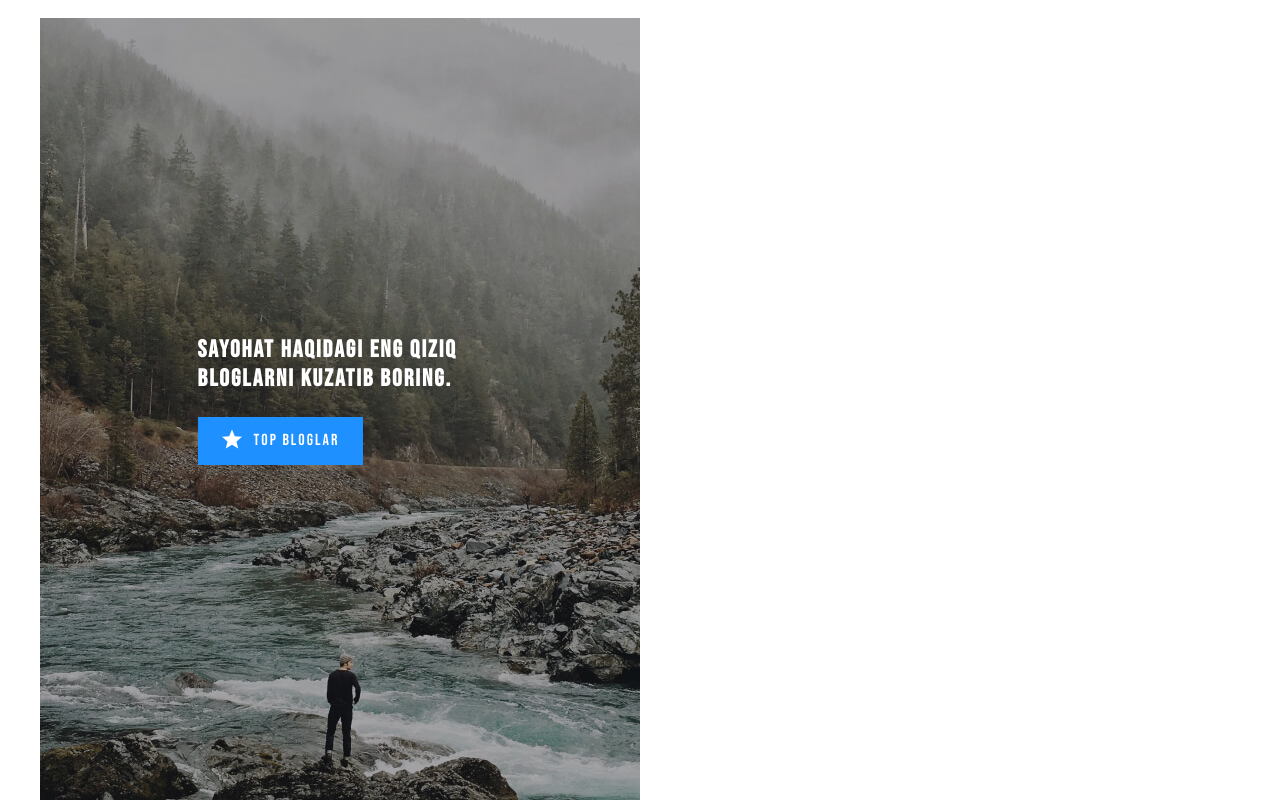
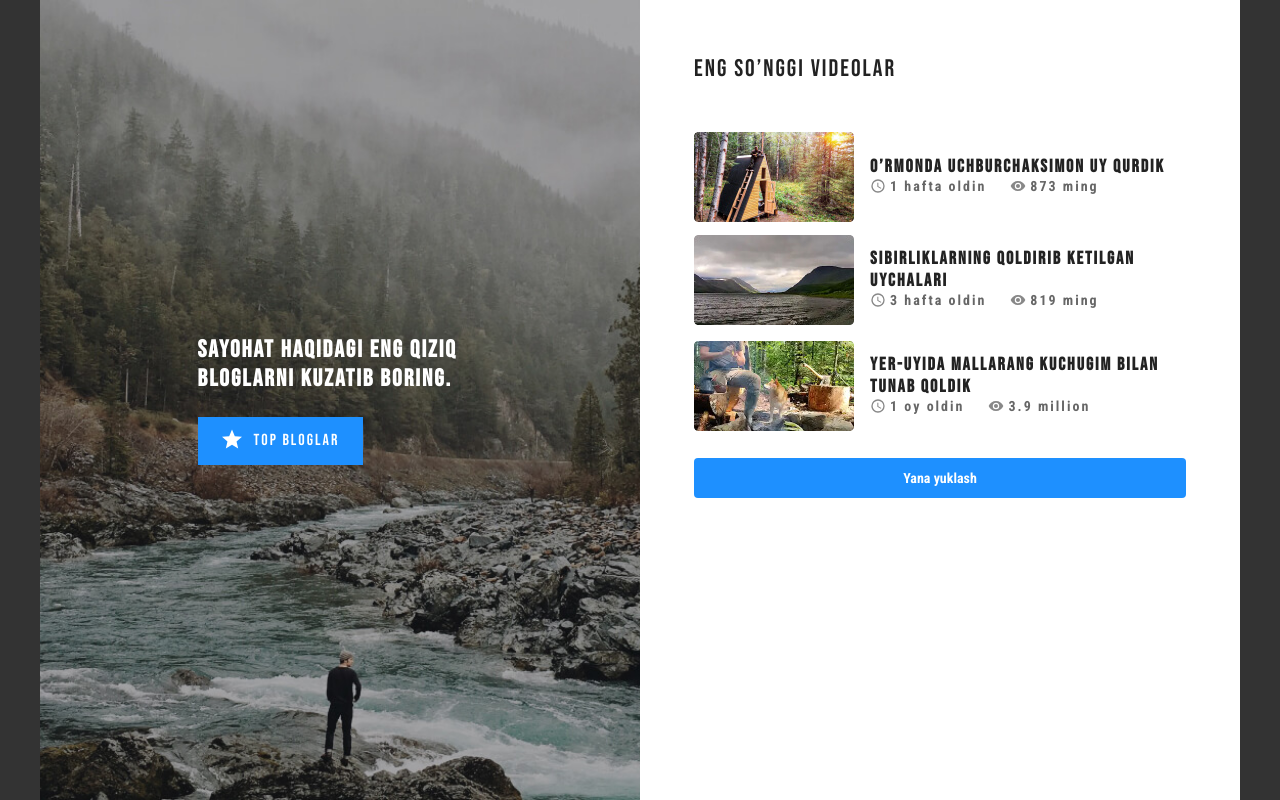
Before and after one commit to ortigaliev/ortigaliyev-Sayohat, a plain HTML site: page index.html in a window 1280 px wide. Drawn offline with Linux system fonts and the light colour scheme.

Commit message:
Add all styles and finish the project

```diff
--- a/css/style.css
+++ b/css/style.css
@@ -20,8 +20,8 @@ body{
   padding: 0;
   font-size: 16px;
   line-height: 1.5;
-  font-family: "Bebas Neue", "Arial", sans-serif;
-  background-color: #fff;
+  font-family: "Bebas Neue", "Roboto Condenced", "Arial", sans-serif;
+  background-color: #333;
   color: #222;
 }
 
@@ -70,7 +70,7 @@ img{
   padding: 24px;
   background-image: url(../img/left-bg.jpg);
   background-repeat: no-repeat;
-  background-size: contain;
+  background-size: cover;
   background-position: center bottom;
   width: 100%;
   max-width: 600px;
@@ -86,9 +86,9 @@ only screen and (                min-resolution: 192dpi),
 only screen and (                min-resolution: 2dppx) {
   .hero{
     background-image: url(../img/left-bg@2x.jpg);
-  background-repeat: no-repeat;
-  background-size: contain;
-  background-position: center bottom;
+    background-repeat: no-repeat;
+    background-size: contain;
+    background-position: center bottom;
   }
 
 }
@@ -144,3 +144,146 @@ only screen and (                min-resolution: 2dppx) {
   background-position: center center;
   content: '';
 }
+
+/* LATES VIDEOS */
+
+.lates-videos {
+  width: 100%;
+  max-width: 600px;
+  padding: 54px;
+  background-color: #fff;
+}
+
+.lates-videos-heading {
+  margin-top: 0;
+  font-size: 24px;
+  line-height: normal;
+  font-family: "Bebas Neue", sans-serif;
+  color: #222;
+  font-weight: 400;
+  letter-spacing: 2px;
+}
+
+.lates-videos-devider {
+  margin-top: 24px;
+  margin-bottom: 24px;
+  border: 0;
+  height: 1px;
+  color: #222;
+}
+
+.lates-videos-list {
+  padding: 0;
+  margin: 0;
+  margin-bottom: 24px;
+  list-style: none;
+}
+
+.lates-videos-item:not(:last-child) {
+  margin-bottom: 10px;
+}
+
+/* ITEM LATES VIDEO */
+.item-lates-video {
+  display: flex;
+  align-items: center;
+
+}
+
+.item-lates-videos-img {
+  width: 160px;
+  height: 90px;
+  object-fit: cover;
+  border-radius: 4px;
+}
+
+.item-lates-videos-info {
+  padding: 16px;
+}
+
+.item-lates-videos-heading {
+  margin-top: 0;
+  margin-bottom: 4px;
+  font-family: "Bebas Neue",  sans-serif;
+  font-size: 18px;
+  line-height: 22px;
+  letter-spacing: 2px;
+  color: #222;
+
+}
+
+.item-lates-videos-link {
+  text-decoration: none;
+  color: #222;
+}
+
+.item-lates-videos-link:hover{
+  color: rgba(30, 144, 255, 1);
+}
+
+.item-lates-videos-link:active{
+  color: rgba(30, 144, 255, 0.6);
+}
+
+.item-lates-videos-meta {
+  display: flex;
+  align-items: center;
+}
+
+.item-lates-video-published-at{
+  display: flex;
+  align-items: center;
+  margin-right: 24px;
+  font-size: 14px;
+  font-family: "Roboto Condensed", sans-serif;
+  color: #666;
+  line-height: 14px;
+}
+
+.item-lates-video-published-at::before{
+  width: 16px;
+  height: 16px;
+  margin-right: 4px;
+  background-image: url(../img/icon-clock.svg);
+  background-repeat: no-repeat;
+  background-size: contain;
+  background-position: center center;
+  content: '';
+}
+
+.item-lates-video-views {
+  display: flex;
+  align-items: center;
+  margin-right: 24px;
+  font-size: 14px;
+  font-family: "Roboto Condensed", sans-serif;
+  color: #666;
+  line-height: 14px;
+}
+
+.item-lates-video-views::before{
+  width: 16px;
+  height: 16px;
+  margin-right: 4px;
+  background-image: url(../img/eye-icon.svg);
+  background-repeat: no-repeat;
+  background-size: contain;
+  background-position: center center;
+  content: '';
+}
+
+/* BUTTON */
+.load-more-button{
+  display: block;
+  width: 100%;
+  padding: 12px;
+  border: 0;
+  border-radius: 4px;
+  font-family: "Roboto Condensed", "Arial", sans-serif;
+  background-color: #1e90ff;
+  color: #fff;
+  font-size: 14px;
+  font-weight: 700;
+  line-height: normal;
+  cursor: pointer;
+}
--- a/index.html
+++ b/index.html
@@ -25,13 +25,70 @@
         <div class="hero-content">
           <h1 class="hero-heading">Sayohat haqidagi eng qiziq
             bloglarni kuzatib boring.</h1>
-            <a class="hero-link" href="#" >
+            <a class="hero-link" href="#">
               <span class="hero-link-inner">
                 <span class="hero-link-text">top bloglar</span>
               </span>
             </a>
           </div>
         </div>
+
+        <!-- LATES VIDEOS -->
+        <section class="lates-videos">
+          <h2 class="lates-videos-heading">Eng so’nggi videolar</h2>
+          <hr class="lates-videos-devider">
+          <ul class="lates-videos-list">
+
+            <!-- lates-video-item -->
+            <li class="lates-videos-item">
+              <div class="item-lates-video">
+                <img class="item-lates-videos-img" src="img/campin.jpg" alt="O’rmonda uchburchaksimon uy qurdik" width="160" height="90" srcset="img/campin.jpg 1x img/campin@2x.jpg 2x">
+                <div class="item-lates-videos-info">
+                  <h3 class="item-lates-videos-heading">
+                    <a class="item-lates-videos-link" href="#">O’rmonda uchburchaksimon uy qurdik</a>
+                    <div class="item-lates-videos-meta">
+                      <time class="item-lates-video-published-at" datatime="2021-09-23">1 hafta oldin</time>
+                      <div class="item-lates-video-views">873 ming</div>
+                    </div>
+                  </h3>
+                </div>
+              </div>
+            </li>
+
+            <!-- lates-video-item -->
+            <li class="lates-videos-item">
+              <div class="item-lates-video">
+                <img class="item-lates-videos-img" src="img/river.jpg" alt="Sibirliklarning qoldirib ketilgan uychalari" width="160" height="90" srcset="img/river.jpg 1x img/river@2x.jpg 2x">
+                <div class="item-lates-videos-info">
+                  <h3 class="item-lates-videos-heading">
+                    <a class="item-lates-videos-link" href="#">Sibirliklarning qoldirib ketilgan uychalari</a>
+                    <div class="item-lates-videos-meta">
+                      <time class="item-lates-video-published-at" datatime="2021-09-02">3 hafta oldin</time>
+                      <div class="item-lates-video-views">819 ming</div>
+                    </div>
+                  </h3>
+                </div>
+              </div>
+            </li>
+
+            <!-- lates-video-item -->
+            <li class="lates-videos-item">
+              <div class="item-lates-video">
+                <img class="item-lates-videos-img" src="img/person-dog.jpg" alt="O’rmonda uchburchaksimon uy qurdik" width="160" height="90" srcset="img/person-dog.jpg 1x img/person-dog@2x.jpg 2x">
+                <div class="item-lates-videos-info">
+                  <h3 class="item-lates-videos-heading">
+                    <a class="item-lates-videos-link" href="#">Yer-uyida mallarang kuchugim bilan tunab qoldik</a>
+                    <div class="item-lates-videos-meta">
+                      <time class="item-lates-video-published-at" datatime="2021-08-23">1 oy oldin</time>
+                      <div class="item-lates-video-views">3.9 million</div>
+                    </div>
+                  </h3>
+                </div>
+              </div>
+            </li>
+          </ul>
+          <button class="load-more-button">Yana yuklash</button>
+        </section>
       </div>
     </main>
   </body>
```
